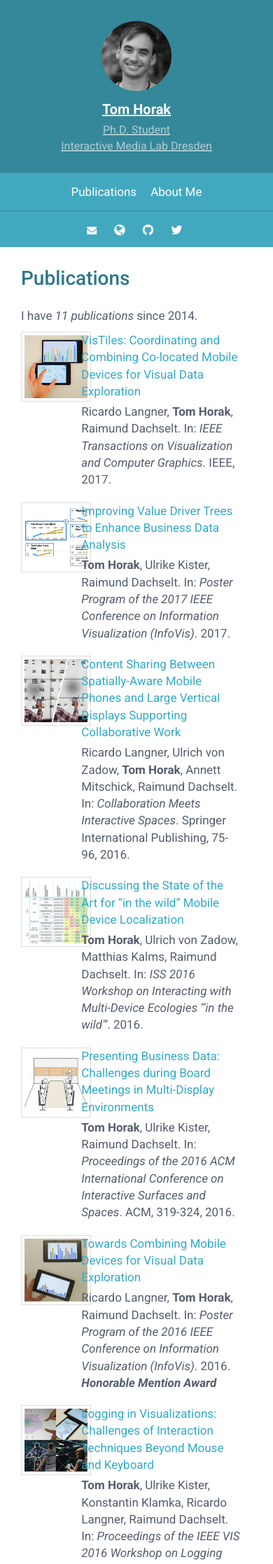
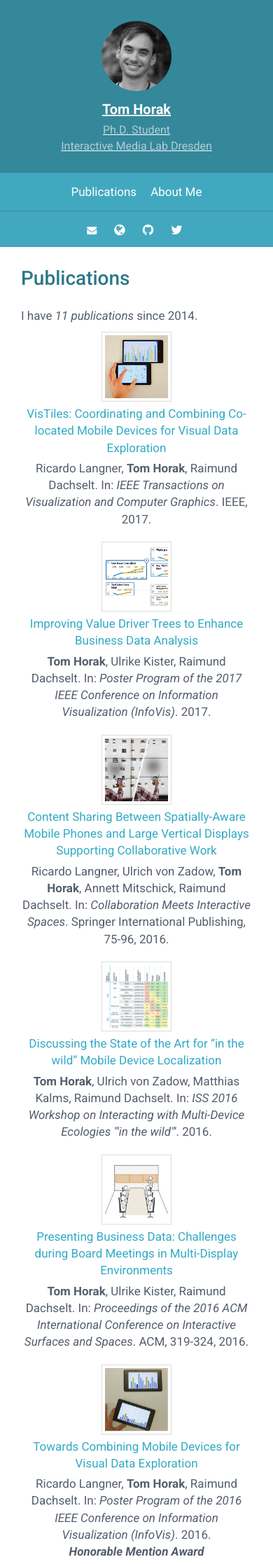
Before and after one commit to tomhorak21/tomhorak21.github.io, a Jekyll site: the page built from publications/index.md, in a window 390 px wide. Shown: the top 2235 px of the page at 70% size. Built offline with Jekyll 4.4.1, drawn with Linux system fonts in a browser that asks for light colours.

Commit message:
Improvements of grid-layout for smaller devices.

```diff
--- a/_layouts/publication-list.html
+++ b/_layouts/publication-list.html
@@ -22,10 +22,10 @@ layout: compress
                     {% assign sorted = (site.publications | sort: 'date') | reverse %}
                     {% for pub in sorted %}
                         <li class="row">
-                            <div class="col-xs-3 col-md-3 col-lg-2">
+                            <div class="col-xs-12 col-sm-3 col-md-3 col-lg-2">
                                 <img class="thumbnail" src="./{{ pub.date | date: "%Y" }}/{{pub.thumb}}" alt="{{pub.name}} thumbnail" width=100 height=100 />
                             </div>
-                            <div class="pubdata col-xs-9 col-md-9 col-lg-10">
+                            <div class="pubdata col-xs-12 col-sm-9 col-md-9 col-lg-10">
                                 <a href="{{pub.url}}">{{ pub.title }}</a>
                                 {% for a in pub.authors %}
                                     {% if forloop.last %}
--- a/assets/css/styles.css
+++ b/assets/css/styles.css
@@ -409,6 +409,7 @@ nav ul li {
 
   .pub-list, .post-list {
     padding-left: 0;
+    padding-right: 0;
   }
 
   .pub-list li {
@@ -420,6 +421,11 @@ nav ul li {
   }
 }
 /* Small devices (tablets, 768px and up) */
+@media (max-width: 767px) {
+  .pub-list .pubdata {
+    text-align: center;
+  }
+}
 /* Medium devices (desktops, 992px and up) */
 @media (min-width: 992px) {
   .skillset .level-title {
```
